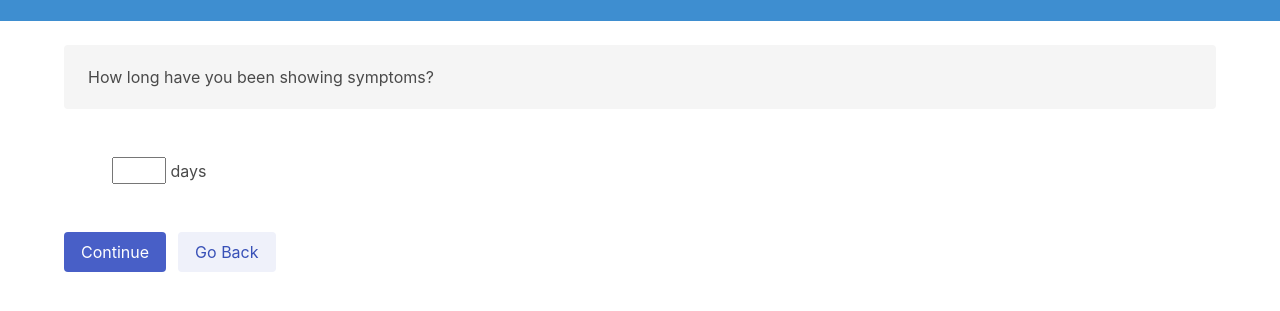
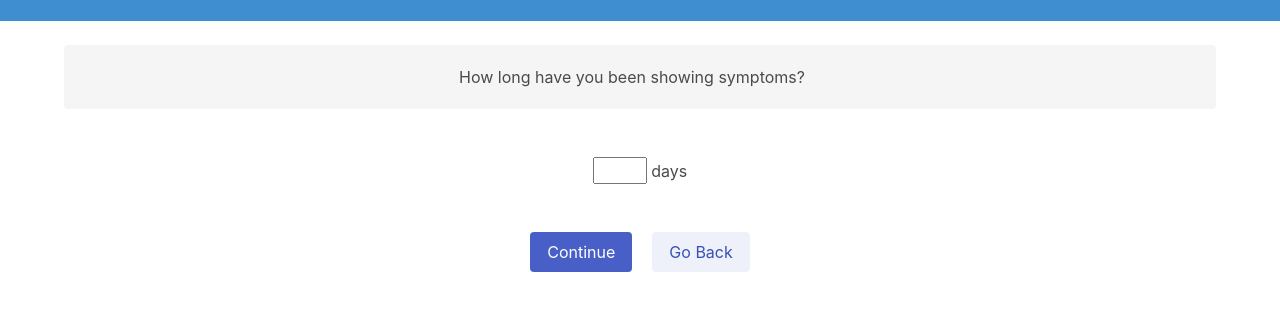
Before and after one commit to sluh-hackclub/UMSLHack2020, a website: page frontend/partials/howlong.html in a window 1280 px wide. Shown: the part 63-374 px from the top of the page. Drawn offline with nearby package versions, Linux system fonts and the light colour scheme.

Commit message:
Update howlong.html
centered buttons and question text and revised min and max inputs

```diff
--- a/frontend/partials/howlong.html
+++ b/frontend/partials/howlong.html
@@ -21,22 +21,22 @@
     <br>
         <div class="container">
           <div class="notification">
-            <h6>
+            <h6 class="has-text-centered">
                 How long have you been showing symptoms?
             </h6>
           </div>
         </div>
     </section>
     <section>
-      <div class="container">
+      <div class="container has-text-centered">
         <div class="section">
         <form>
             <label for="days"></label>
-            <input type="number" id="days" name="days" style="width: 3em; font-size: 18px;">
+            <input type="number" min="0" max="99" id="days" name="days" style="width: 3em; font-size: 18px;">
             days
         </form>
       </div>
-      <div class="container">
+      <div class="buttons is-centered">
         <div class="field is-grouped">
             <div class="control">
               <button class="button is-link">Continue</button>
@@ -46,7 +46,7 @@
             </div>
           </div>
         </div>
-      </div>
+    </div>
     </section>
   </body>
 </html>
```
